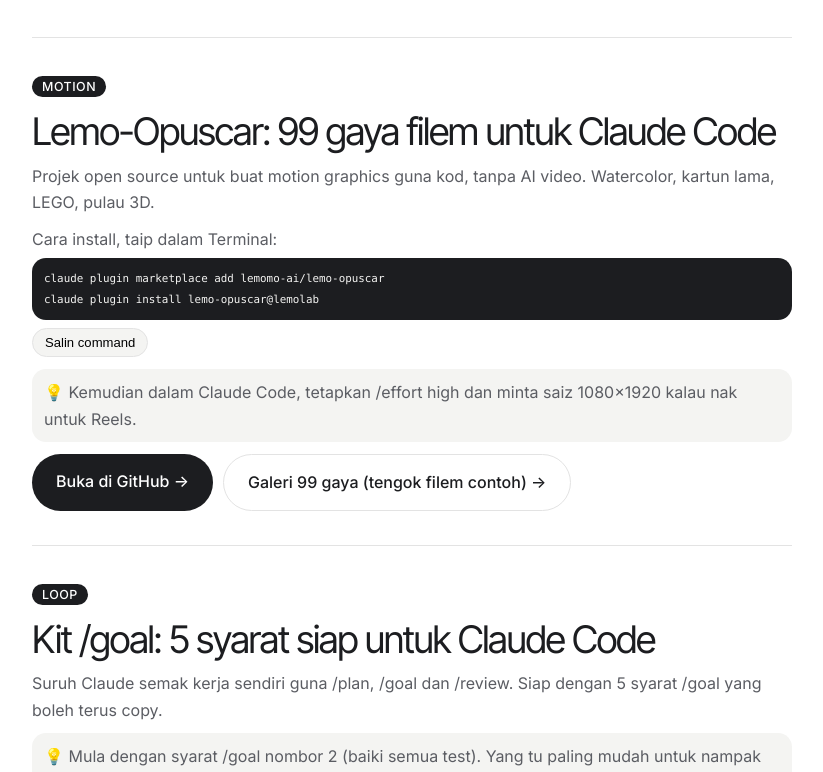
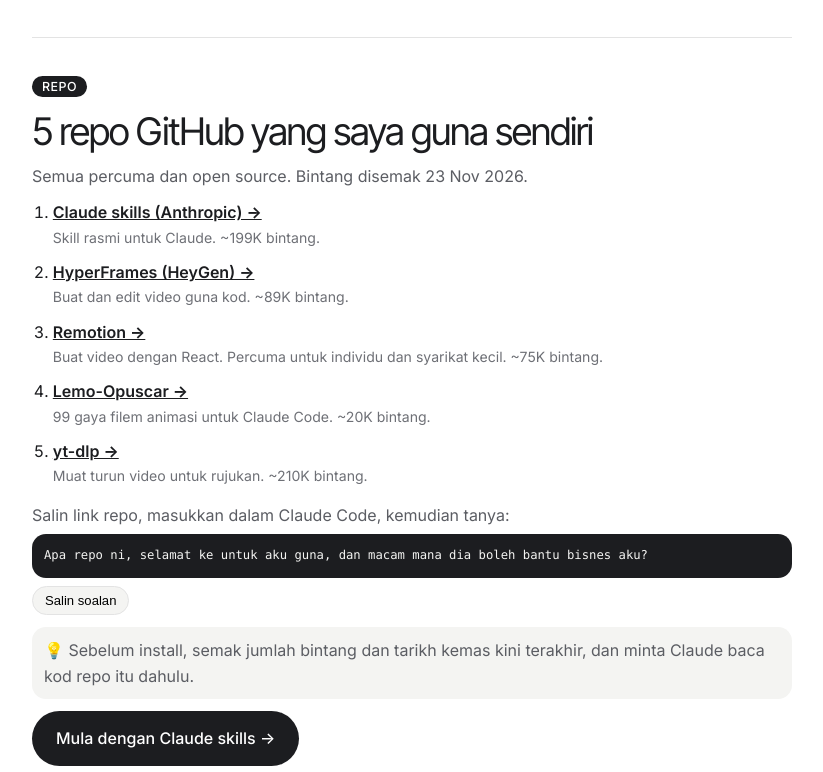
Before and after one commit to adielzainal00-pixel/adielzainal-laman, a plain HTML site: page kit.html in a window 1280 px wide. Shown: the part 928-1700 px from the top of the page, without its empty margins (228-1051 px from the left). Drawn offline with Linux system fonts and the light colour scheme.

Commit message:
Kit REPO: 5 repo GitHub yang Adiel guna + soalan untuk Claude Code, pautan /repo (content 012) (#11)
Co-authored-by: Claude Opus 5.5 <noreply@anthropic.com>

```diff
--- a/kit.html
+++ b/kit.html
@@ -30,8 +30,12 @@
   .kad-kit .tip{font-size:.88rem;padding:10px 12px;background:var(--kad2);margin:0 0 12px;color:inherit}
   .butang-kit{display:inline-block;padding:11px 18px;background:var(--aksen);color:var(--aksen-ink);text-decoration:none;font-weight:600}
   .butang-baris{display:flex;flex-wrap:wrap;gap:10px}
+  .kad-kit ol.repo{margin:0 0 14px;padding-left:1.3rem;display:grid;gap:10px}
+  .kad-kit ol.repo a{font-weight:700;color:inherit}
+  .kad-kit ol.repo span{display:block;font-size:.88rem;color:var(--pudar)}
   .butang-kit.kedua{background:transparent;color:inherit;border:1px solid var(--garis-kuat)}
   .kad-kit pre.kod{margin:0 0 8px;padding:10px 12px;background:#16181d;color:#F6F1E8;font-size:.8rem;overflow-x:auto;white-space:pre}
+  .kad-kit pre.kod.balut{white-space:pre-wrap;font-size:.9rem}
   .salin{margin:0 0 12px;padding:6px 12px;font-size:.82rem;border:1px solid var(--garis);background:var(--kad2);cursor:pointer}
   .seterusnya{margin-top:30px;padding:20px;border:1px solid var(--garis-kuat);text-align:left}
   .seterusnya h2{font-size:1.2rem;margin:0 0 6px}
@@ -71,6 +75,19 @@
 <script>
 /* SENARAI KIT: tambah kit baru di sini sahaja. id = kata kunci huruf kecil (jadi pautan adielzainal.com/kit?k=id). Yang terbaru di atas. */
 var KIT = [
+  { id: "repo", kunci: "REPO", tajuk: "5 repo GitHub yang saya guna sendiri",
+    terang: "Semua percuma dan open source. Bintang disemak 23 Nov 2026.",
+    senarai: [
+      ["Claude skills (Anthropic)", "Skill rasmi untuk Claude. ~199K bintang.", "https://github.com/anthropics/skills"],
+      ["HyperFrames (HeyGen)", "Buat dan edit video guna kod. ~89K bintang.", "https://github.com/heygen-com/hyperframes"],
+      ["Remotion", "Buat video dengan React. Percuma untuk individu dan syarikat kecil. ~75K bintang.", "https://github.com/remotion-dev/remotion"],
+      ["Lemo-Opuscar", "99 gaya filem animasi untuk Claude Code. ~20K bintang.", "https://github.com/lemomo-ai/lemo-opuscar"],
+      ["yt-dlp", "Muat turun video untuk rujukan. ~210K bintang.", "https://github.com/yt-dlp/yt-dlp"]
+    ],
+    kod: "Apa repo ni, selamat ke untuk aku guna, dan macam mana dia boleh bantu bisnes aku?",
+    kodTajuk: "Salin link repo, masukkan dalam Claude Code, kemudian tanya:", salinLabel: "Salin soalan", balut: true,
+    tip: "Sebelum install, semak jumlah bintang dan tarikh kemas kini terakhir, dan minta Claude baca kod repo itu dahulu.",
+    pautan: "https://github.com/anthropics/skills", label: "Mula dengan Claude skills" },
   { id: "motion", kunci: "MOTION", tajuk: "Lemo-Opuscar: 99 gaya filem untuk Claude Code",
     terang: "Projek open source untuk buat motion graphics guna kod, tanpa AI video. Watercolor, kartun lama, LEGO, pulau 3D.",
     kod: "claude plugin marketplace add lemomo-ai/lemo-opuscar\nclaude plugin install lemo-opuscar@lemolab",
@@ -96,7 +113,8 @@ var KIT = [
   document.getElementById("senarai").innerHTML = senarai.map(function (x) {
     return '<article class="kad-kit' + (x.id === k ? " sasar" : "") + '" id="' + esc(x.id) + '">' +
       '<span class="kunci">' + esc(x.kunci) + '</span><h2>' + esc(x.tajuk) + '</h2><p>' + esc(x.terang) + '</p>' +
-      (x.kod ? '<p style="margin:0 0 6px">' + esc(x.kodTajuk || "") + '</p><pre class="kod"><code>' + esc(x.kod) + '</code></pre><button type="button" class="salin" data-kod="' + esc(x.kod) + '">Salin command</button>' : '') +
+      (x.senarai ? '<ol class="repo">' + x.senarai.map(function (r) { return '<li><a href="' + esc(r[2]) + '" target="_blank" rel="noopener">' + esc(r[0]) + ' →</a><span>' + esc(r[1]) + '</span></li>'; }).join("") + '</ol>' : '') +
+      (x.kod ? '<p style="margin:0 0 6px">' + esc(x.kodTajuk || "") + '</p><pre class="kod' + (x.balut ? ' balut' : '') + '"><code>' + esc(x.kod) + '</code></pre><button type="button" class="salin" data-kod="' + esc(x.kod) + '">' + esc(x.salinLabel || "Salin command") + '</button>' : '') +
       (x.tip ? '<p class="tip">💡 ' + esc(x.tip) + '</p>' : '') +
       '<div class="butang-baris"><a class="butang-kit" href="' + esc(x.pautan) + '" target="_blank" rel="noopener">' + esc(x.label) + ' →</a>' +
       (x.pautan2 ? '<a class="butang-kit kedua" href="' + esc(x.pautan2) + '" target="_blank" rel="noopener">' + esc(x.label2) + ' →</a>' : '') + '</div></article>';
```
Also changed, not shown: 1 other file.
